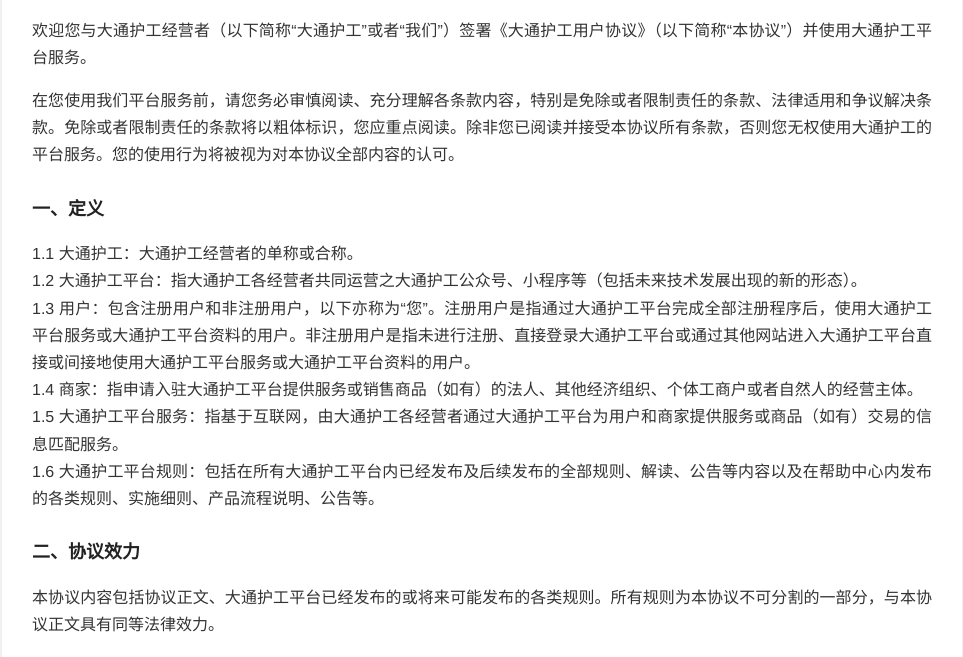
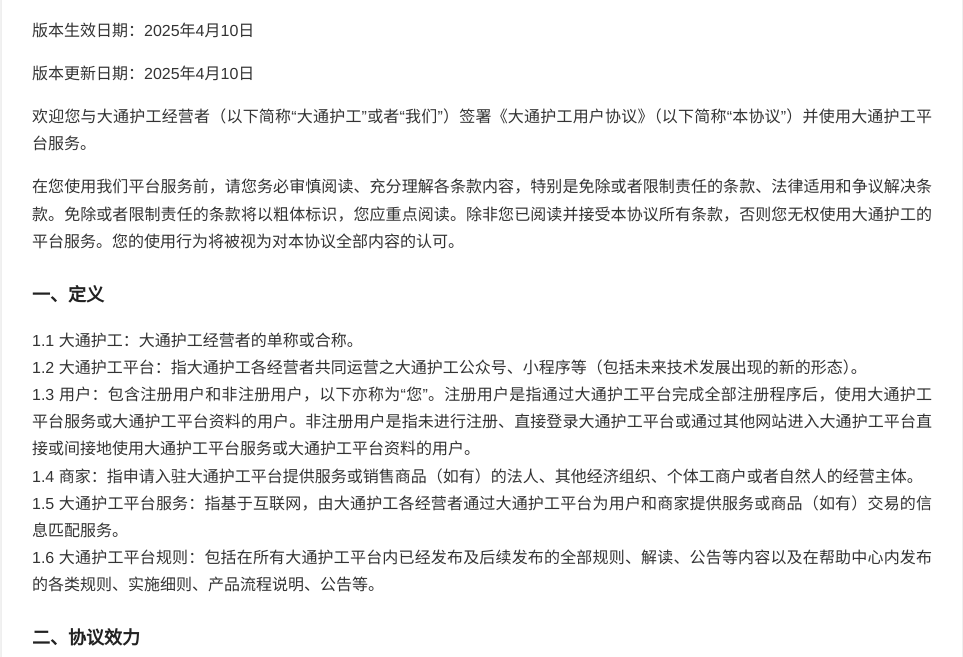
Before and after one commit to LcLoveStudy/PrivacyYunJi, a plain HTML site: page index.html in a window 1280 px wide. Shown: the part 122-779 px from the top of the page, without its empty margins (158-1121 px from the left). Drawn offline with Linux system fonts and the light colour scheme.

Commit message:
:hammer: 更新

```diff
--- a/index.html
+++ b/index.html
@@ -63,7 +63,8 @@
 <body>
         <div class="agreement">
                 <h2>大通护工用户协议</h2>
-
+                <p>版本生效日期：2025年4月10日</p>
+                <p>版本更新日期：2025年4月10日</p>
                 <p>欢迎您与大通护工经营者（以下简称“大通护工”或者“我们”）签署《大通护工用户协议》（以下简称“本协议”）并使用大通护工平台服务。</p>
                 <p>在您使用我们平台服务前，请您务必审慎阅读、充分理解各条款内容，特别是免除或者限制责任的条款、法律适用和争议解决条款。免除或者限制责任的条款将以粗体标识，您应重点阅读。除非您已阅读并接受本协议所有条款，否则您无权使用大通护工的平台服务。您的使用行为将被视为对本协议全部内容的认可。
                 </p>
```
